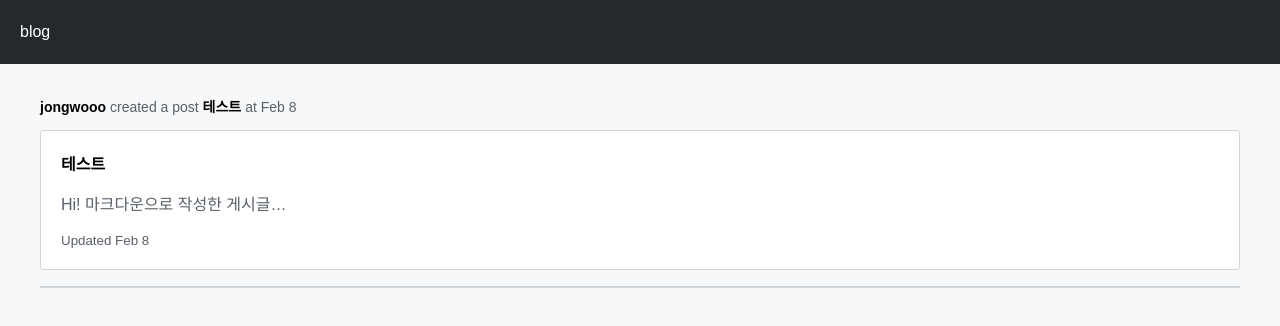
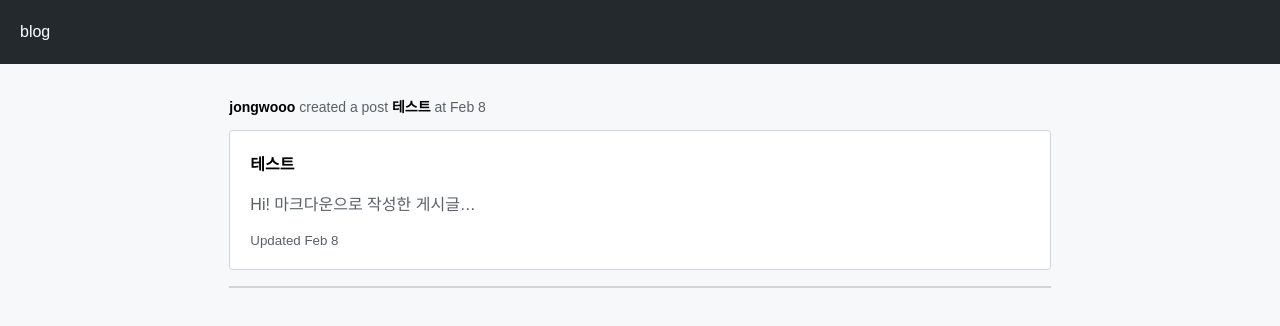
Before and after one commit to Jongwoo-Han/portfolio, a Gatsby site: page / in a window 1280 px wide. Built offline with nearby package versions, Linux system fonts and the light colour scheme; Gatsby itself is replaced by a stand-in of ours.

Commit message:
Update layout.tsx to fix grid

```diff
--- a/src/components/layout.css
+++ b/src/components/layout.css
@@ -19,9 +19,8 @@ body {
 	margin-left: -15px;
 }
 
-.layout {
-	margin: 0 auto;
-	padding: 0 1rem 1rem;
+.MuiGrid-item {
+	margin: 0 auto !important;
 }
 
 .pt-1 {
--- a/src/components/layout.tsx
+++ b/src/components/layout.tsx
@@ -9,8 +9,7 @@
 import * as React from "react";
 import PropTypes from "prop-types";
 import { useStaticQuery, graphql } from "gatsby";
-import Container from "@material-ui/core/Container";
-import Grid from "@material-ui/core/Grid";
+import { Container, Grid } from "@material-ui/core";
 
 import Header from "./header";
 import "./layout.css";
@@ -29,9 +28,9 @@ const Layout: React.FC = ({ children }) => {
 	return (
 		<>
 			<Header siteTitle={data.site.siteMetadata.title} />
-			<Container maxWidth="lg">
-				<Grid item sm>
-					<main className="layout pt-1">{children}</main>
+			<Container className="pt-1" maxWidth="xl">
+				<Grid item md={8}>
+					{children}
 				</Grid>
 			</Container>
 		</>
```
